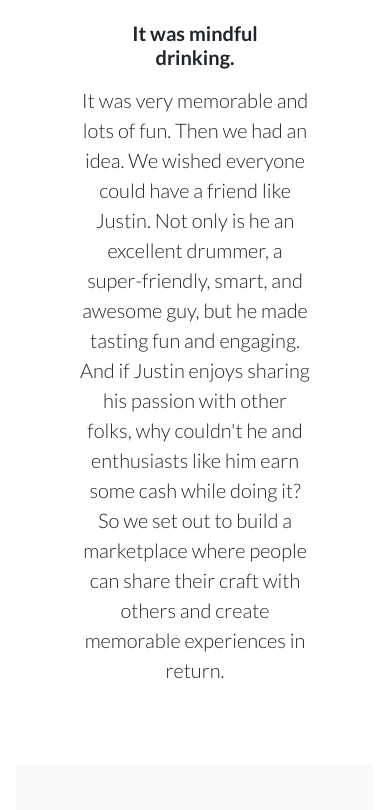
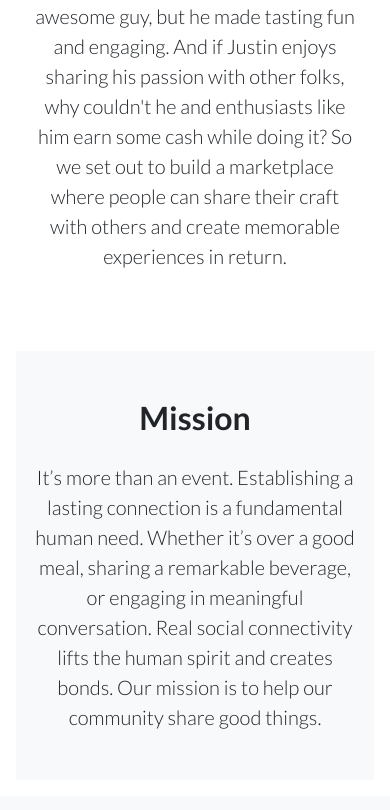
Before and after one commit to jhblacklock/boozesalad-fe, a website: page index.html in a window 390 px wide. Shown: the part 5027-5837 px from the top of the page. Drawn offline with nearby package versions, Linux system fonts and the light colour scheme.

Commit message:
clean mobile padding

```diff
--- a/index.html
+++ b/index.html
@@ -205,7 +205,7 @@
   </section> -->
 
   <!-- Call to Action -->
-  <section class="p-5 m-3 text-center">
+  <section class="pt-5 pb-5 m-3 text-center">
     <div class="overlay"></div>
     <div class="container">
       <div class="row">
@@ -242,7 +242,7 @@
   </section>
 
   <!-- Call to Action -->
-  <section class="p-5 m-3 text-center bg-light">
+  <section class="pt-5 pb-5 m-3 text-center bg-light">
     <div class="overlay"></div>
     <div class="container">
       <div class="row">
```
